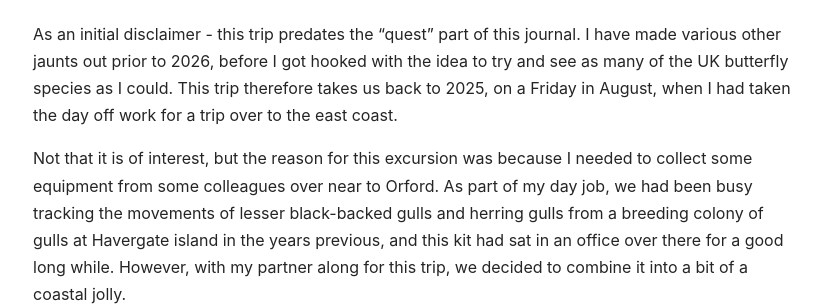
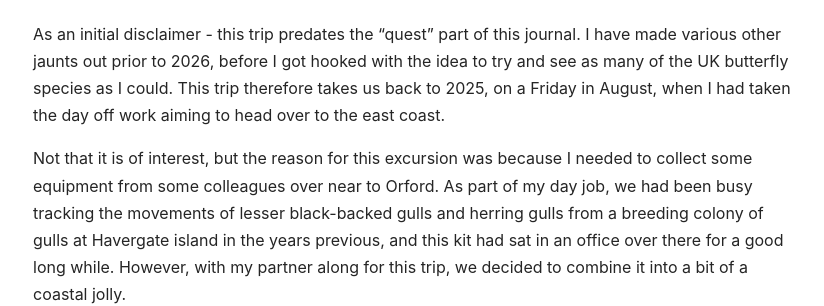
Before and after one commit to christhaxter/butterfly-diaries, a Jekyll site: the page built from _posts/2025-08-22-Walberswick_SuttonHoo.md, in a window 1280 px wide and 900 px high, scrolled down 873 px. Shown: the part 236-542 px from the top of the window, without its empty margins (47-871 px from the left). Built offline with Jekyll 4.4.1, drawn with Linux system fonts in a browser that asks for light colours.

Commit message:
wording tweek

```diff
--- a/_posts/2025-08-22-Walberswick_SuttonHoo.md
+++ b/_posts/2025-08-22-Walberswick_SuttonHoo.md
@@ -51,7 +51,7 @@ sites:
 As an initial disclaimer - this trip predates the "quest" part of this journal. I have made various
 other jaunts out prior to 2026, before I got hooked with the idea to try and see as many of the UK
 butterfly species as I could. This trip therefore takes us back to 2025, on a Friday in August, when I had
-taken the day off work for a trip over to the east coast.
+taken the day off work aiming to head over to the east coast.
 
 Not that it is of interest, but the reason for this excursion was because I needed
 to collect some equipment from some colleagues over near to Orford. As part of my day job, we had been busy
```
